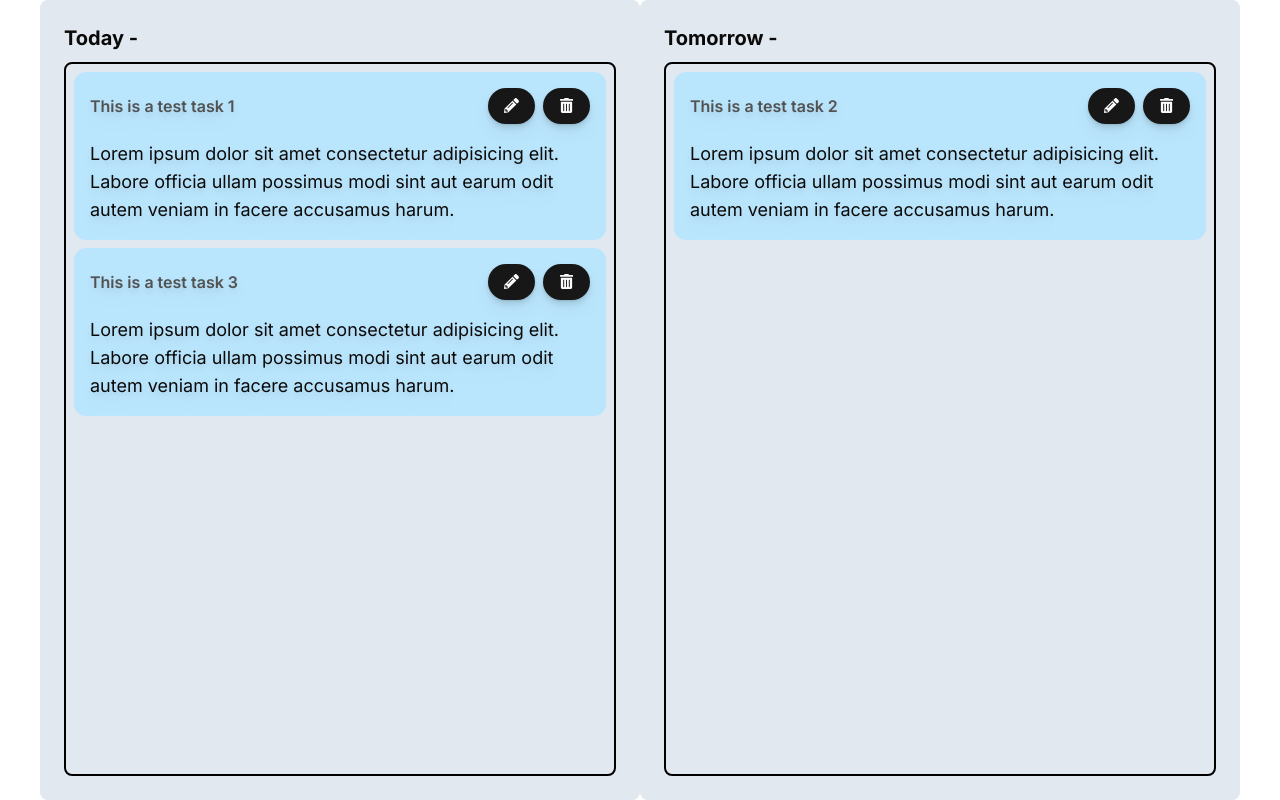
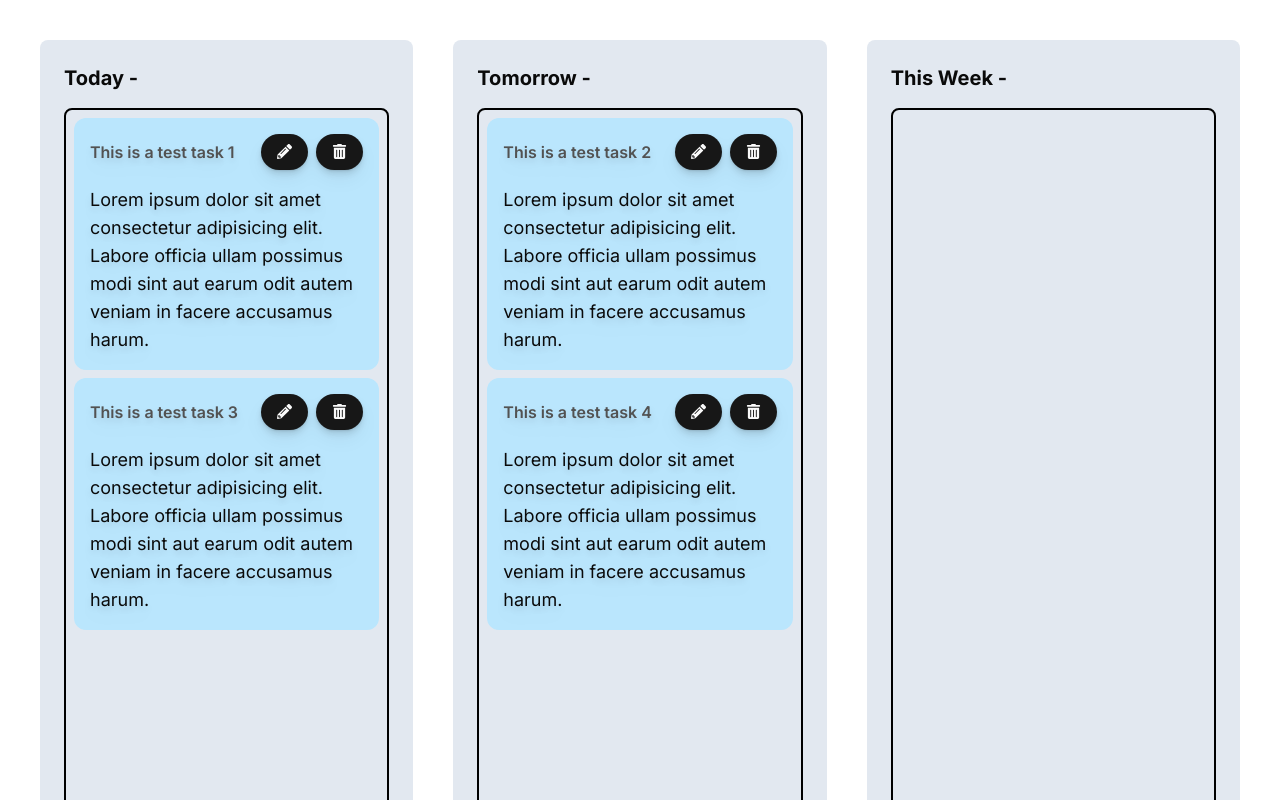
Before and after one commit to adi-sd/task-it, a Next.js app: page /home in a window 1280 px wide. Shown: the top 800 px of the page. Built offline with nearby package versions, Linux system fonts and the light colour scheme.

Commit message:
Added Drag and drop task functionality

```diff
--- a/app/home/page.tsx
+++ b/app/home/page.tsx
@@ -1,5 +1,6 @@
-import { TaskContainer } from "@/components/container/task-container";
 import { ScheduleTypes, TaskItem } from "@/lib/types";
+import { ScheduledTaskContainers } from "@/components/container/scheduled-task-containers-props";
+import { Task } from "@/components/task/task";
 
 const expTaskItems: TaskItem[] = [
     {
@@ -38,17 +39,26 @@ const expTaskItems: TaskItem[] = [
             lastModifiedAt: new Date(),
         },
     },
+    {
+        id: "xyz126",
+        headline: "This is a test task 4",
+        description:
+            "Lorem ipsum dolor sit amet consectetur adipisicing elit. Labore officia ullam possimus modi sint aut earum odit autem veniam in facere accusamus harum.",
+        schedule: ScheduleTypes.Tomorrow, // Replace "today" with a valid value from ScheduleTypes
+        isCompleted: false,
+        timestamps: {
+            createdAt: new Date(),
+            lastModifiedAt: new Date(),
+        },
+    },
 ];
 
 // const expTaskItems: TaskItem[] = [];
 
 const HomePage = () => {
     return (
-        <div className="w-full h-full flex items-center justify-center">
-            <div className="w-[1200px] h-[800px] flex">
-                <TaskContainer type={ScheduleTypes.Today} tasks={expTaskItems}></TaskContainer>
-                <TaskContainer type={ScheduleTypes.Tomorrow} tasks={expTaskItems}></TaskContainer>
-            </div>
+        <div className="">
+            <ScheduledTaskContainers tasks={expTaskItems}></ScheduledTaskContainers>
         </div>
     );
 };
--- /dev/null
+++ b/components/container/scheduled-task-containers-props.tsx
@@ -0,0 +1,20 @@
+"use client";
+
+import { ScheduleTypes, TaskItem } from "@/lib/types";
+import { TaskContainerProps, TaskContainer } from "./task-container";
+import { ReactHTMLElement, ReactNode, useCallback, useRef } from "react";
+
+interface ScheduledTaskContainersProps {
+    tasks: TaskItem[];
+}
+
+export const ScheduledTaskContainers: React.FC<ScheduledTaskContainersProps> = ({ tasks }) => {
+
+    return (
+        <div className="w-full h-[1000px] flex items-center justify-center gap-x-10 p-10">
+            <TaskContainer type={ScheduleTypes.Today} tasks={tasks}></TaskContainer>
+            <TaskContainer type={ScheduleTypes.Tomorrow} tasks={tasks}></TaskContainer>
+            <TaskContainer type={ScheduleTypes.ThisWeek} tasks={tasks}></TaskContainer>
+        </div>
+    );
+};
--- a/components/container/task-container.tsx
+++ b/components/container/task-container.tsx
@@ -1,51 +1,71 @@
 "use client";
 
 // Motion
-import { motion, useDragControls } from "framer-motion";
 import { Reorder } from "framer-motion";
 
 import { ScheduleTypes, TaskItem } from "@/lib/types";
 import { Task } from "../task/task";
 import { useRef, useState } from "react";
+import { objectExistsInArray } from "@/lib/utils";
 
-interface TaskContainerProps {
+export interface TaskContainerProps {
     type: ScheduleTypes;
     tasks: TaskItem[];
 }
 
 export const TaskContainer: React.FC<TaskContainerProps> = ({ type, tasks }) => {
+    const taskListRef = useRef(null);
     const [currentTasks, setCurrentTasks] = useState(tasks.filter((task) => task.schedule === type));
-    const taskListRef = useRef(null);
-    const controls = useDragControls();
+
+    const handleOnDrag = (event: React.DragEvent, task: TaskItem) => {
+        event.dataTransfer.setData("draggedTask", JSON.stringify(task));
+    };
+
+    const handleDragOver = (event: React.DragEvent) => {
+        if (event.dataTransfer) {
+            event.preventDefault();
+        }
+    };
+
+    const handleOnDrop = (event: React.DragEvent) => {
+        const draggedTask = JSON.parse(event.dataTransfer.getData("draggedTask"));
+        if (draggedTask) {
+            setCurrentTasks(currentTasks.filter((item) => item.id === draggedTask.id));
+            console.log("dragged - ", draggedTask);
+            const existingTask = objectExistsInArray(tasks, draggedTask);
+            if (existingTask) {
+                existingTask.schedule = type;
+                setCurrentTasks([...currentTasks, existingTask]);
+                console.log("existing - ", existingTask);
+            }
+        }
+    };
 
     return (
         <div className="h-full w-full bg-slate-200 rounded-lg p-6">
             <div className="h-[5%] w-full">
                 <span className="font-bold text-xl">{type} -</span>
             </div>
-            <motion.div className="h-[95%] w-full rounded-lg border-2 border-black " ref={taskListRef}>
+            <div
+                className="h-[95%] w-full rounded-lg border-2 border-black"
+                onDragOver={handleDragOver}
+                onDrop={handleOnDrop}
+                ref={taskListRef}
+            >
                 <Reorder.Group values={currentTasks} onReorder={setCurrentTasks} className="flex flex-col gap-y-2 p-2">
                     {currentTasks && currentTasks.length !== 0
                         ? currentTasks.map((task) => {
                               return (
-                                  <motion.div
-                                      drag
-                                      whileDrag={{
-                                          scale: 1.05,
-                                      }}
-                                      dragConstraints={taskListRef}
-                                      key={task.id}
-                                      className="h-fit"
-                                  >
-                                      <Reorder.Item value={task}>
+                                  <div key={task.id} draggable onDragStart={(e) => handleOnDrag(e, task)}>
+                                      <Reorder.Item value={task} className="h-fit">
                                           <Task task={task}></Task>
                                       </Reorder.Item>
-                                  </motion.div>
+                                  </div>
                               );
                           })
                         : null}
                 </Reorder.Group>
-            </motion.div>
+            </div>
         </div>
     );
 };
--- a/lib/utils.ts
+++ b/lib/utils.ts
@@ -1,5 +1,6 @@
 import { type ClassValue, clsx } from "clsx";
 import { twMerge } from "tailwind-merge";
+import { TaskItem } from "./types";
 
 export function cn(...inputs: ClassValue[]) {
     return twMerge(clsx(inputs));
@@ -8,3 +9,8 @@ export function cn(...inputs: ClassValue[]) {
 export const delay = (ms: number) => {
     return new Promise((resolve) => setTimeout(resolve, ms));
 };
+
+export const objectExistsInArray = (tasks: TaskItem[], task: TaskItem): TaskItem | null => {
+    const foundObject = tasks.find((item) => item.id === task.id);
+    return foundObject || null;
+};
```
